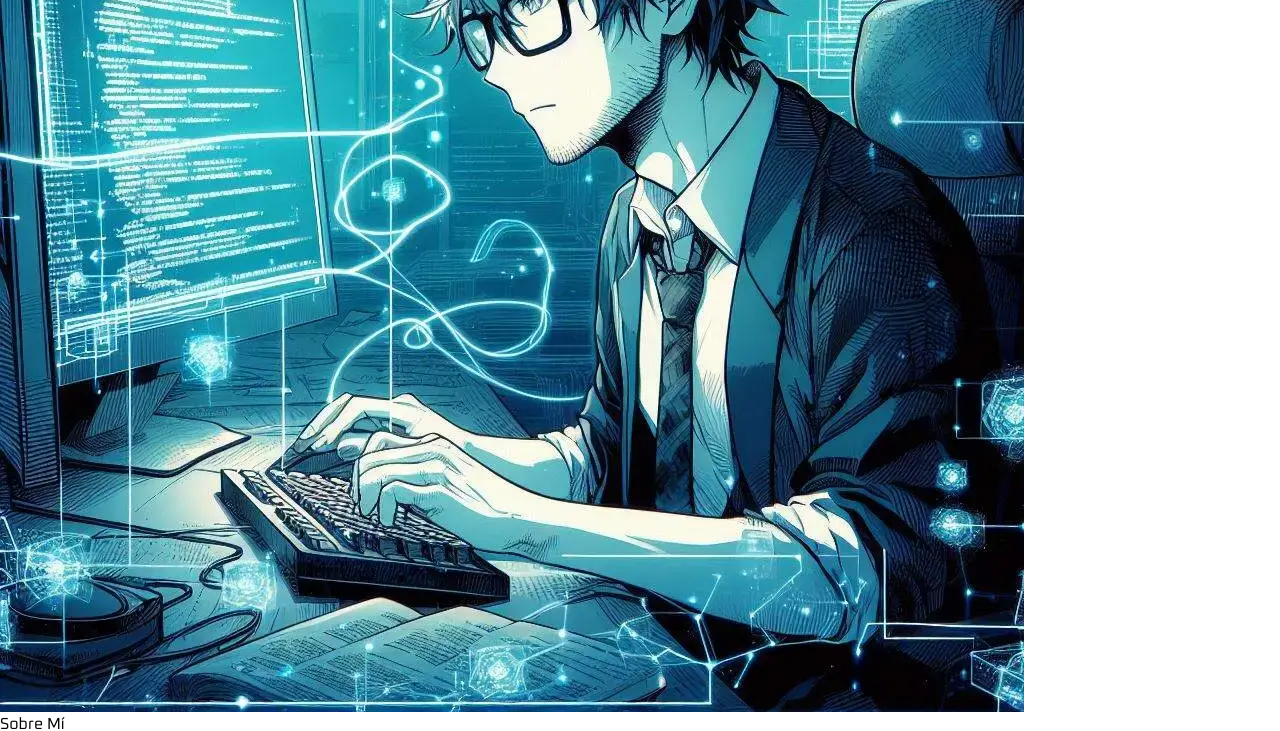
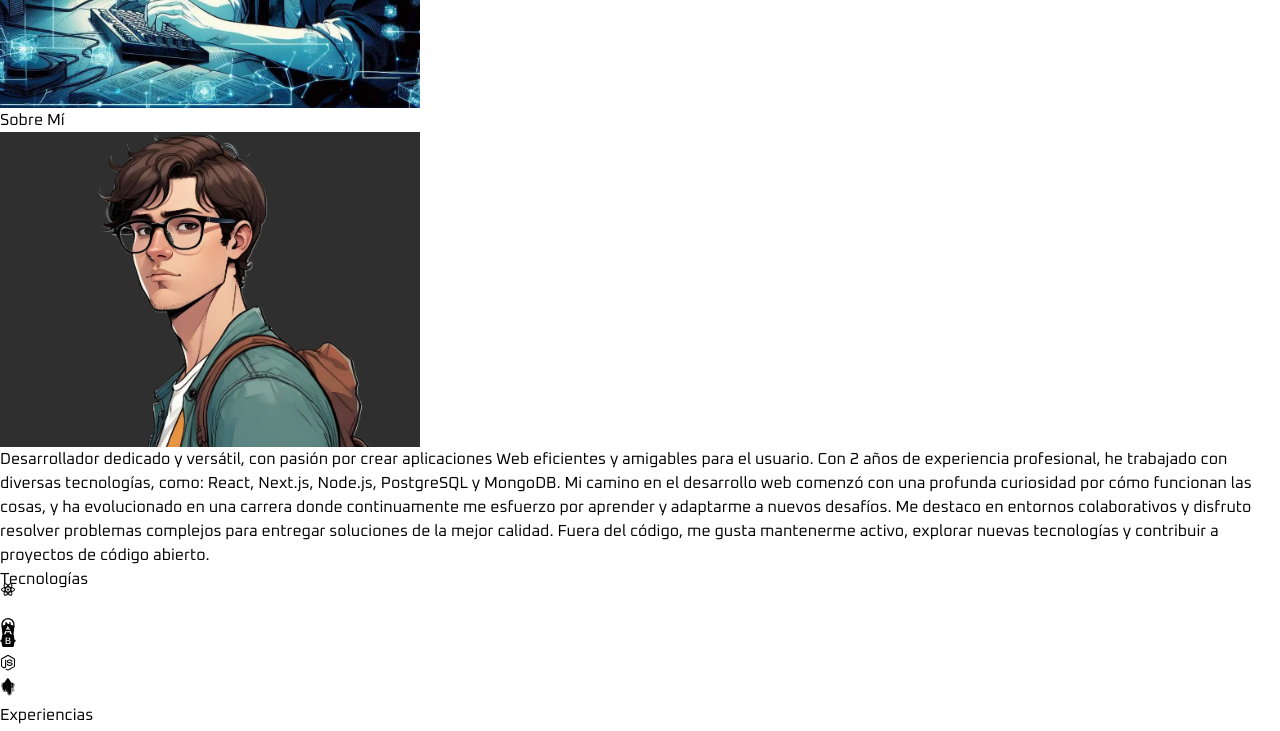
Before and after one commit to unlessDev/Portfolio, a React (Vite) app: page / in a window 1280 px wide. Shown: the part 840-1571 px from the top of the page. Built offline with nearby package versions, Linux system fonts and the light colour scheme.

Commit message:
width and height

```diff
--- a/src/components/About.jsx
+++ b/src/components/About.jsx
@@ -13,7 +13,13 @@ const About = () => {
       <div className="flex flex-wrap">
         <div className="w-full lg:w-1/2 lg:p-8">
           <div className="flex items-center justify-center">
-            <img className="rounded-2xl" src={aboutImg} alt="Sobre mí" />
+            <img
+              className="rounded-2xl"
+              src={aboutImg}
+              width="420" // Ajusta esto según el tamaño real de tu imagen
+              height="420" // Ajusta esto según el tamaño real de tu imagen
+              alt="Sobre mí"
+            />
           </div>
         </div>
 
@@ -38,4 +44,5 @@ const About = () => {
     </div>
   );
 };
+
 export default About;
--- a/src/components/Hero.jsx
+++ b/src/components/Hero.jsx
@@ -8,7 +8,7 @@ const Hero = () => {
           <div className="flex flex-col items-center lg:items-start">
             <h1
               className="bg-gradient-to-r from-pink-600 via-slate-500 to-blue-600 bg-clip-text
-                                        text-transparent pb-12 text-6xl lg:mt-16 font-semibold lg:text-9xl"
+                text-transparent pb-12 text-6xl lg:mt-16 font-semibold lg:text-9xl"
             >
               unlessDev
             </h1>
@@ -30,7 +30,13 @@ const Hero = () => {
         </div>
         <div className="w-full lg:w-1/2 lg:p-8">
           <div className="flex justify-center">
-            <img className="rounded-2xl" src={profilepic} alt="unlessDev" />
+            <img
+              className="rounded-2xl"
+              src={profilepic}
+              width="420" // Ajusta esto según el tamaño real de tu imagen
+              height="420" // Ajusta esto según el tamaño real de tu imagen
+              alt="unlessDev"
+            />
           </div>
         </div>
       </div>
--- a/src/components/Projects.jsx
+++ b/src/components/Projects.jsx
@@ -15,10 +15,10 @@ const Projects = () => {
             <div className="w-full lg:w-1/3">
               <img
                 src={project.image}
-                width={420}
-                height={420}
+                width="420" // Establecer ancho explícito
+                height="420" // Establecer altura explícita
                 alt={project.title}
-                className="mb-6 rounded "
+                className="mb-6 rounded"
               />
             </div>
             <div className="w-full max-w-xl lg:w-3/4">
```
